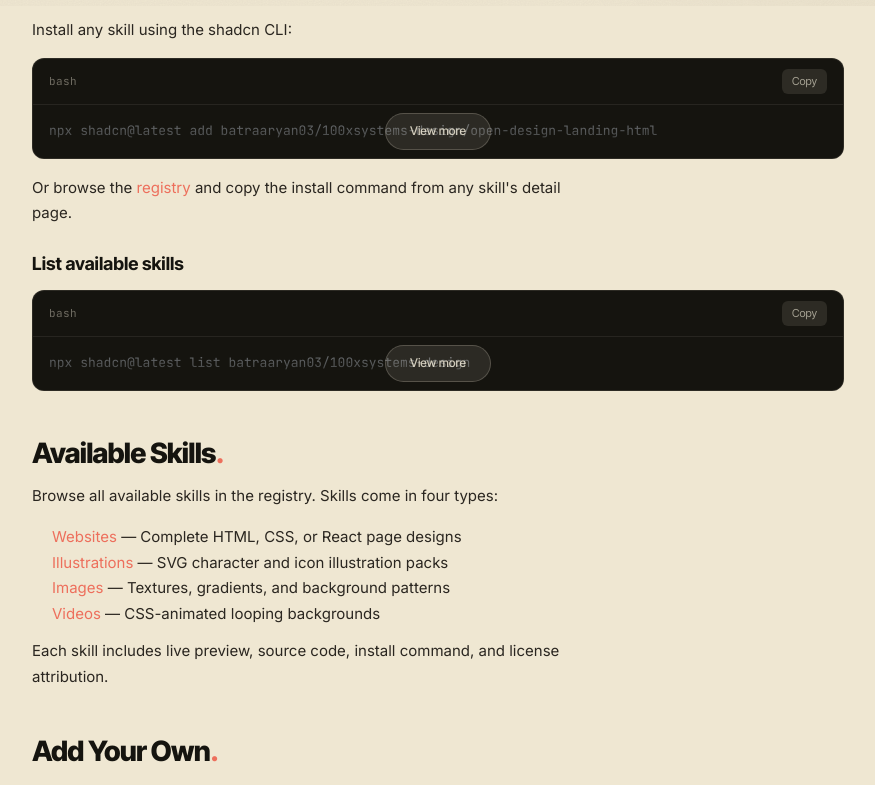
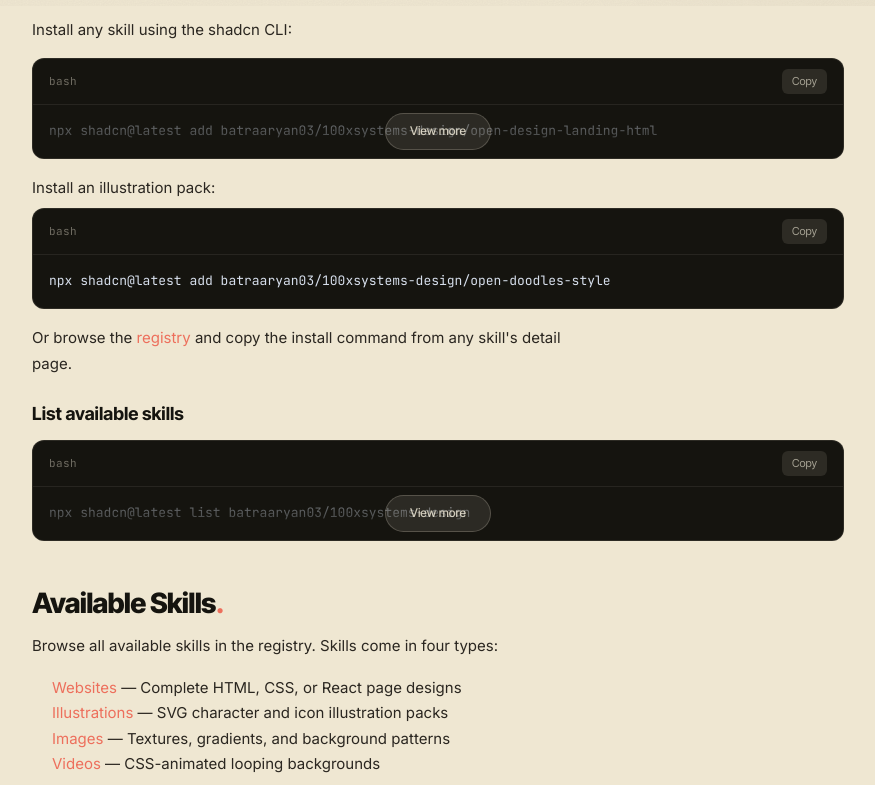
Before and after one commit to batraaryan03/100xsystems-design, a Next.js app: page /docs in a window 1280 px wide. Shown: the part 794-1579 px from the top of the page, without its empty margins (202-1077 px from the left). Built offline with nearby package versions, Linux system fonts and the light colour scheme; a web font is replaced by a local one.

Commit message:
fix: add illustration pack install example to docs page

```diff
--- a/src/presentation/features/docs/docs.feature.tsx
+++ b/src/presentation/features/docs/docs.feature.tsx
@@ -43,6 +43,10 @@
               </p>
               <CodeBlock code="npx shadcn@latest add batraaryan03/100xsystems-design/open-design-landing-html" language="bash" />
 
+              <p style={{ fontFamily: "var(--body)", fontSize: "15px", color: "var(--ink-soft)", lineHeight: 1.7, maxWidth: "60ch", marginTop: "16px", marginBottom: "8px" }}>
+                Install an illustration pack:
+              </p>
+              <CodeBlock code="npx shadcn@latest add batraaryan03/100xsystems-design/open-doodles-style" language="bash" showViewMore={false} />
               <p style={{ fontFamily: "var(--body)", fontSize: "15px", color: "var(--ink-soft)", lineHeight: 1.7, maxWidth: "60ch", marginTop: "16px", marginBottom: "16px" }}>
                 Or browse the <Link href="/skills/websites" style={{ color: "var(--coral)", textDecoration: "none" }}>registry</Link> and copy the install command from any skill&apos;s detail page.
               </p>
```
